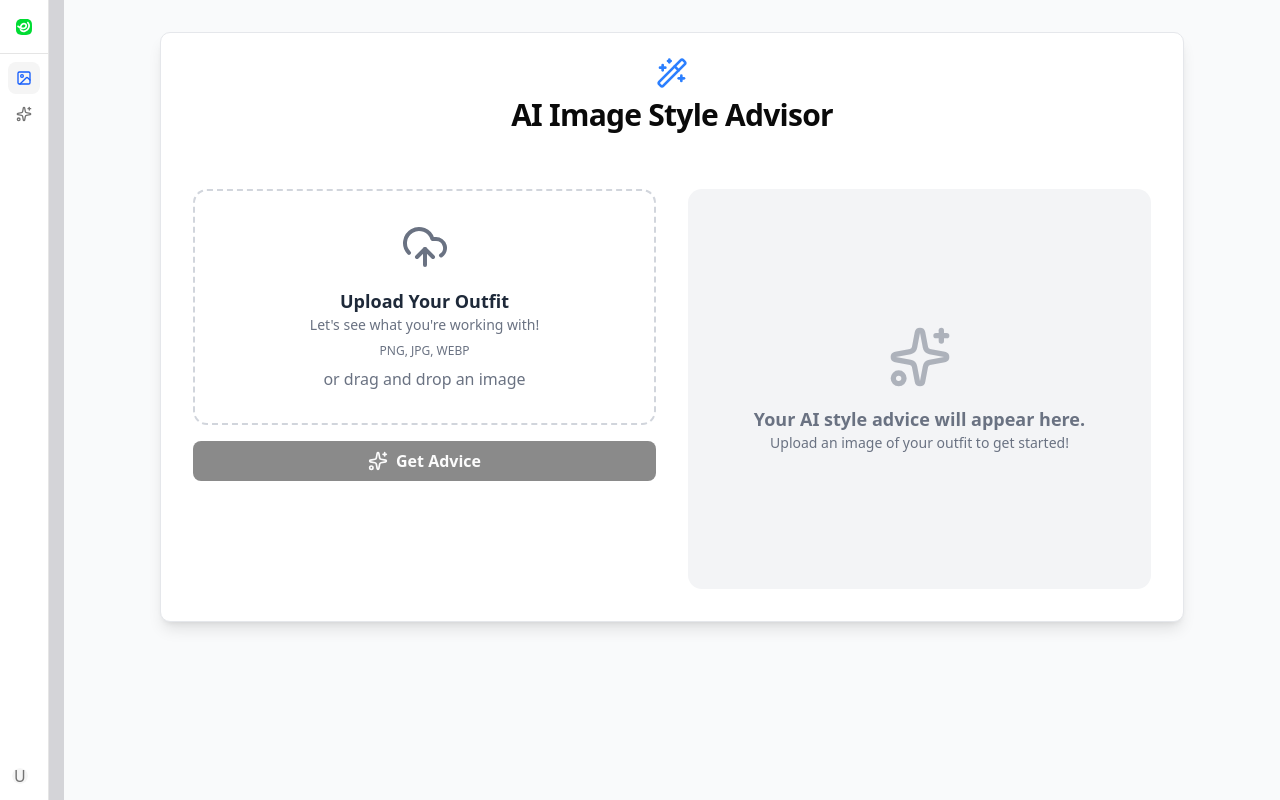
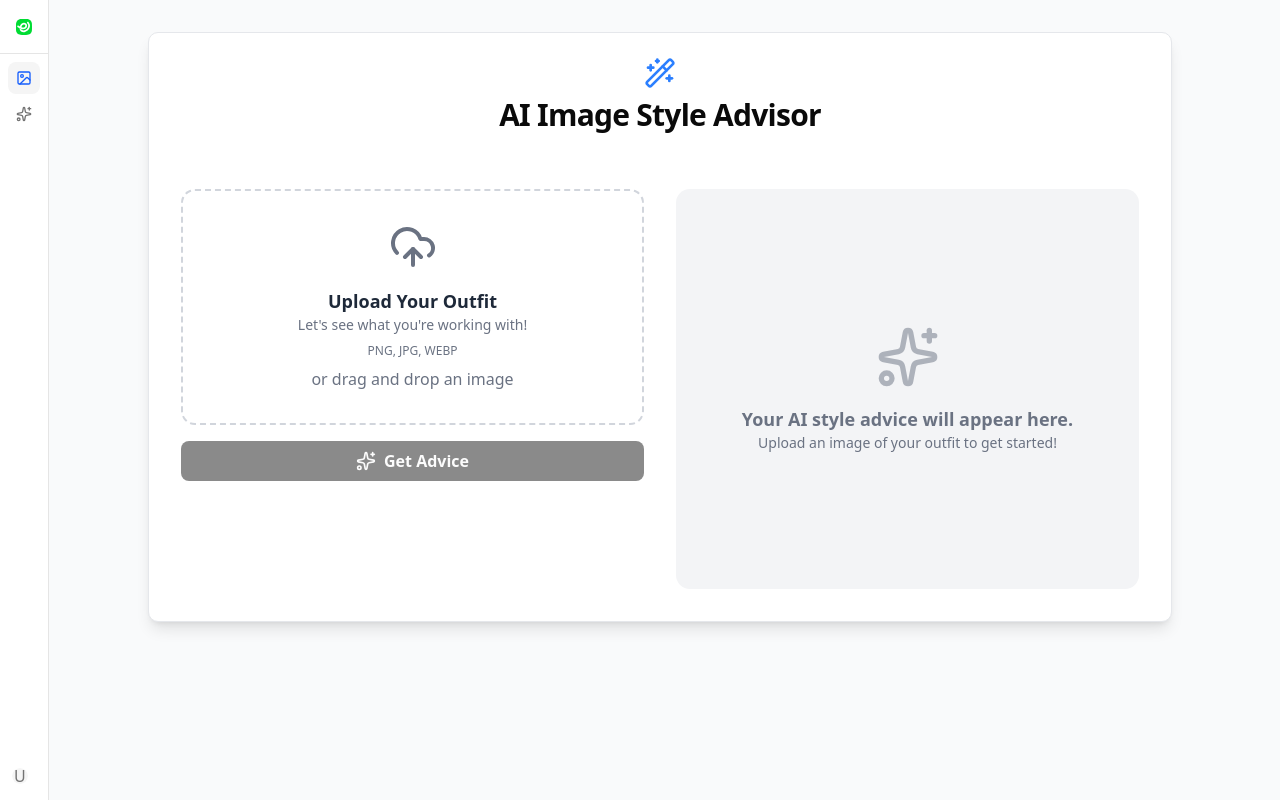
Before and after one commit to adityanarayan26/FitCheck-AI, a Next.js app: page /dashboard in a window 1280 px wide. Built offline with nearby package versions, Linux system fonts and the light colour scheme; no server answers; sample sign-in values are in the browser's storage.

Commit message:
deploy error fixed

```diff
--- a/app/dashboard/page.jsx
+++ b/app/dashboard/page.jsx
@@ -40,7 +40,7 @@ const DashboardPage = () => {
   return (
     <div className='h-screen w-full bg-zinc-300 '>
       <DashboardSidebar activeComponent={activeComponent} setActiveComponent={setActiveComponent} />
-      <main className='pl-16 h-full overflow-y-auto'>
+      <main className='pl-10 h-full overflow-y-auto'>
         {renderComponent()}
       </main>
     </div>
--- a/app/layout.js
+++ b/app/layout.js
@@ -21,7 +21,7 @@ export default function RootLayout({ children }) {
   return (
     <html lang="en">
       <body
-        className={`${LausanneFont.variable} bg-zinc-900 antialiased`}
+        className={`${LausanneFont.variable}  antialiased`}
       >
         <Stairs>
  <AuthProvider>
--- a/app/sign-up/page.jsx
+++ b/app/sign-up/page.jsx
@@ -1,5 +1,6 @@
 import React from 'react'
-import SignUpForm from '../(components)/SignupForm'
+
+import SignUpForm from '@/app/(components)/SignUpForm'
 
 const page = () => {
   return (
```
